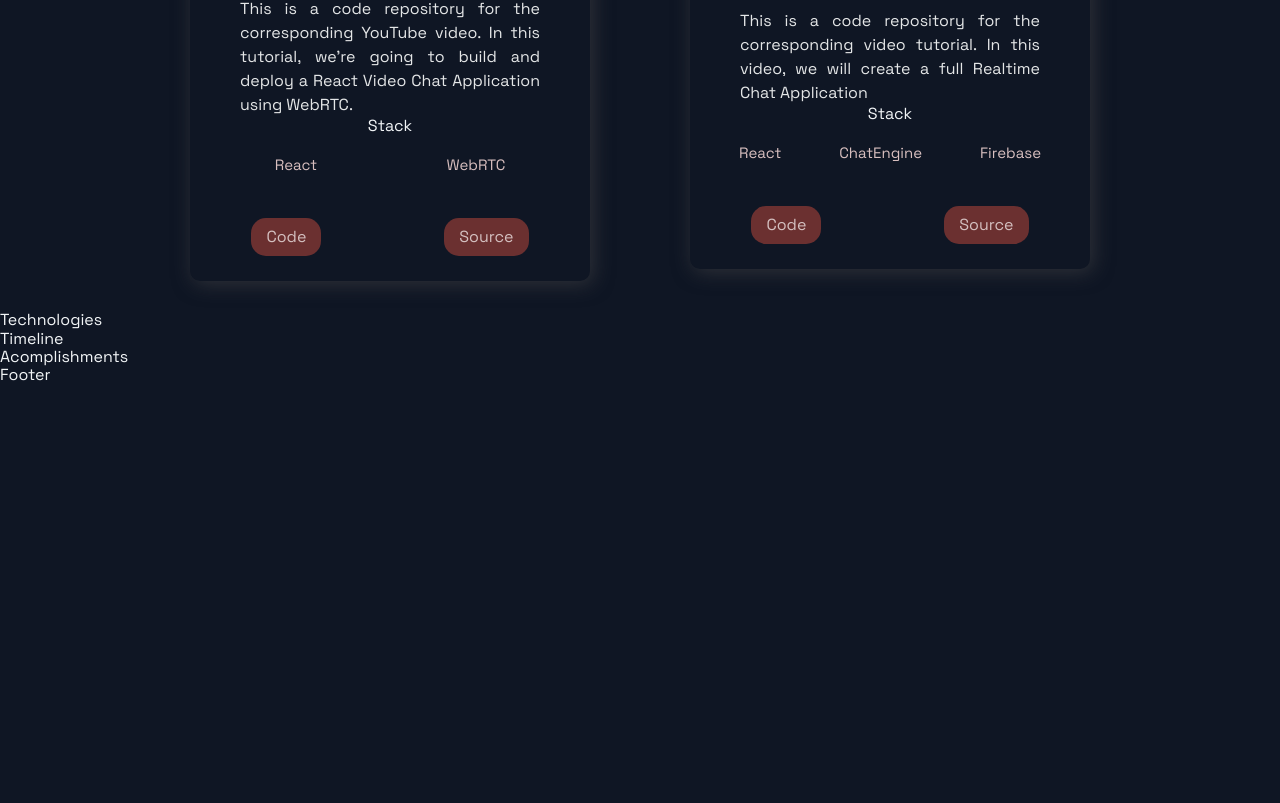
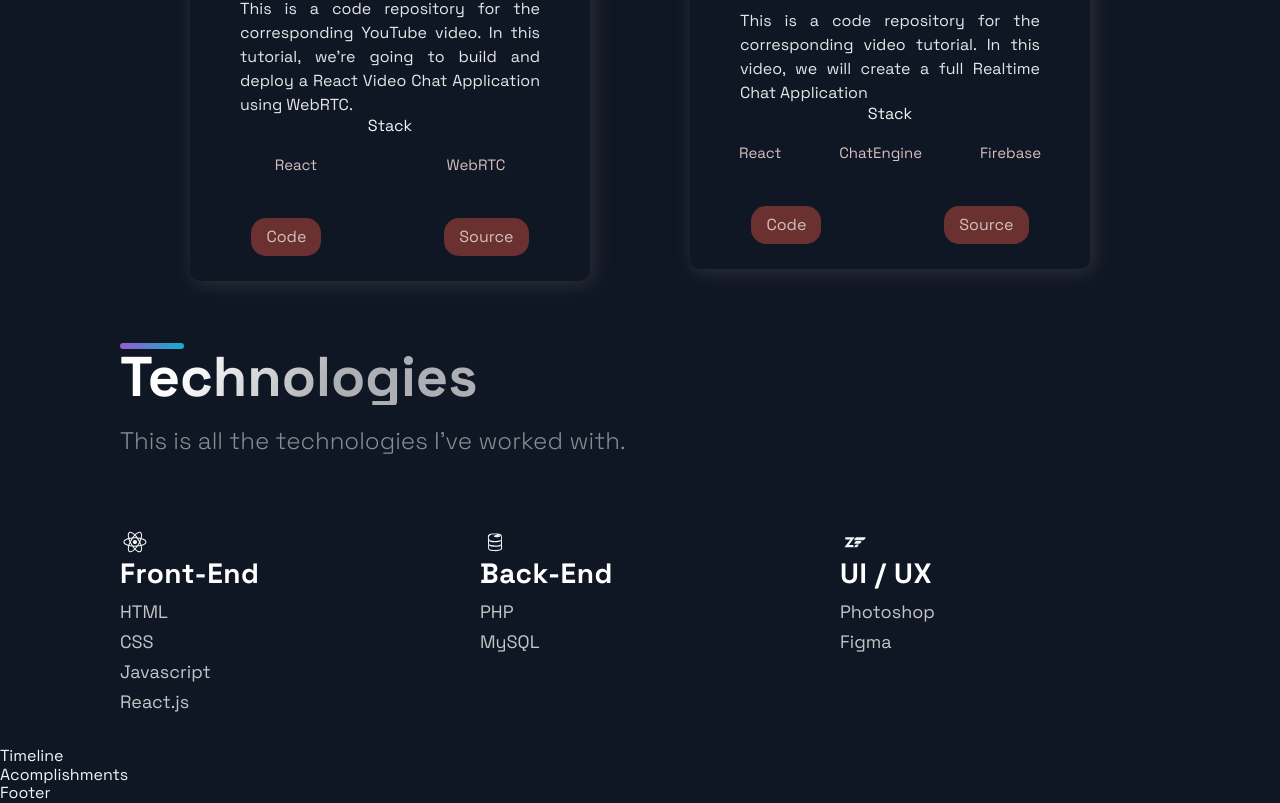
Before and after one commit to KYNAD-117/Portfolio, a Next.js app: page / in a window 1280 px wide. Shown: the part 1975-2778 px from the top of the page. Before the commit the page ends 2360 px from the top, so only its background shows below. Built offline with nearby package versions, Linux system fonts and the light colour scheme.

Commit message:
Add technologies

```diff
--- a/src/components/Technologies/Technologies.js
+++ b/src/components/Technologies/Technologies.js
@@ -4,9 +4,47 @@
 import { List, ListContainer, ListItem, ListParagraph, ListTitle } from './TechnologiesStyles';
 
 const Technologies = () =>  (
-  <div>
-    Technologies
-  </div>
+  <Section id='tech'>
+    <SectionDivider/>
+    <SectionTitle>Technologies</SectionTitle>
+    <SectionText>
+      This is all the technologies I've worked with.
+    </SectionText>
+    <List>
+      <ListItem>
+        <DiReact size="3rem"/>
+        <ListContainer>
+          <ListTitle>Front-End</ListTitle>
+          <ListParagraph>
+            HTML <br/>
+            CSS <br/>
+            Javascript <br/>
+            React.js
+          </ListParagraph>
+        </ListContainer>
+      </ListItem>
+      <ListItem>
+        <DiFirebase size="3rem"/>
+        <ListContainer>
+          <ListTitle>Back-End</ListTitle>
+          <ListParagraph>
+            PHP <br/>
+            MySQL
+          </ListParagraph>
+        </ListContainer>
+      </ListItem>
+      <ListItem>
+        <DiZend size="3rem"/>
+        <ListContainer>
+          <ListTitle>UI / UX</ListTitle>
+          <ListParagraph>
+            Photoshop <br/>
+            Figma
+          </ListParagraph>
+        </ListContainer>
+      </ListItem>
+    </List>
+  </Section>
 );
 
 export default Technologies;
```
